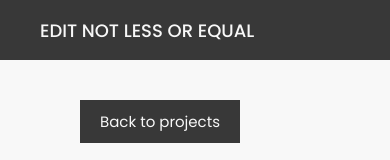
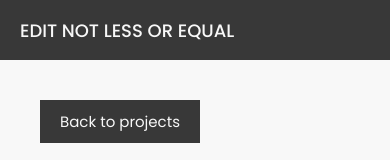
Before and after one commit to Michicko/michky, a React (Create React App) app in the folder client/: page /admin/projects/not-less-or-equal in a window 390 px wide. Shown: the top 160 px of the page. Built offline with nearby package versions, Linux system fonts and the light colour scheme.

Commit message:
fixed mobile view for admin

```diff
--- a/client/src/css/_admin.css
+++ b/client/src/css/_admin.css
@@ -23,7 +23,7 @@
 	overflow-y: scroll;
 }
 
-.page-main{
+.page-main {
 	max-width: 860px;
 	margin: 0 auto;
 }
@@ -136,7 +136,7 @@ border: 1px solid rgba(0, 0, 0, 0.2);
 	color: white;
 	display: flex;
 	justify-content: center;
-  align-items:center;
+	align-items: center;
 	background-color: var(--darkie);
 	border: 1px solid rgba(0, 0, 0, 0.2);
 }
@@ -146,28 +146,41 @@ border: 1px solid rgba(0, 0, 0, 0.2);
 	margin-right: 0 !important;
 }
 
-
-
 @-moz-document url-prefix() {
-.fileUploadInput button{
-    display: none
+	.fileUploadInput button {
+		display: none;
 	}
 }
 
-.img-view{
+.img-view {
 	height: 25rem;
 	width: 100%;
 	position: relative;
 }
 
-.project-img-view{
+.project-img-view {
 	width: 100%;
 	height: 100%;
 	object-fit: cover;
 }
 
-.del-img{
+.del-img {
 	position: absolute;
 	top: 2rem;
 	right: 2rem;
 }
+
+@media only screen and (max-width: 31.25rem) {
+	.topbar {
+		padding: 0 2rem;
+	}
+	.page-container {
+		padding: 4rem;
+	}
+}
+
+@media only screen and (max-width: 24rem) {
+	.page-container {
+		padding: 4rem  2rem;
+	}
+}
```
Lines whose indentation alone changed are shown as unchanged.
